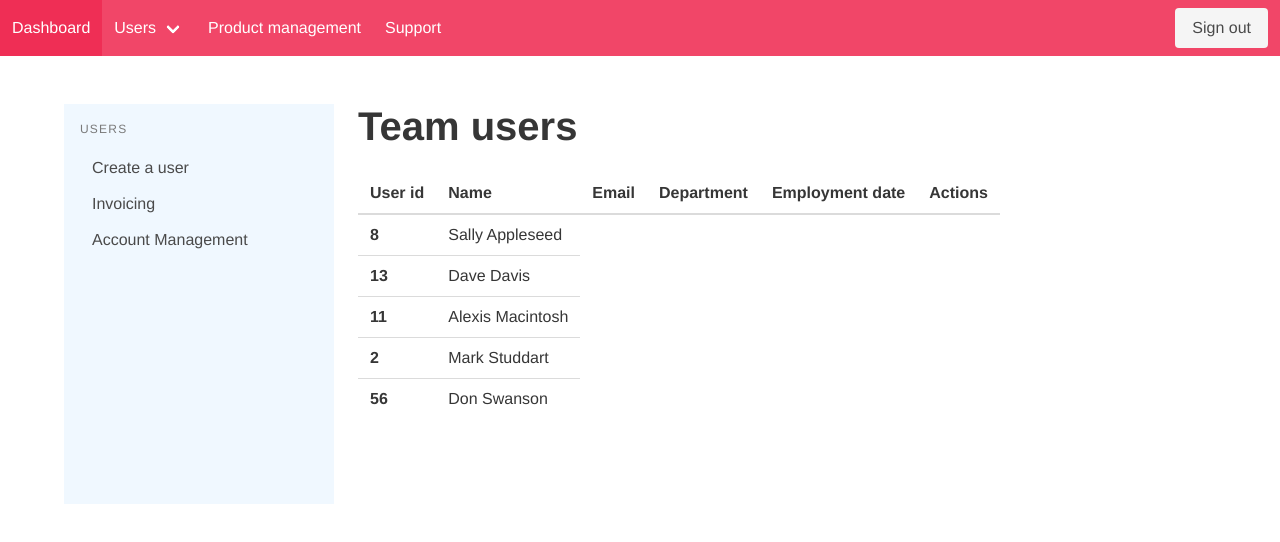
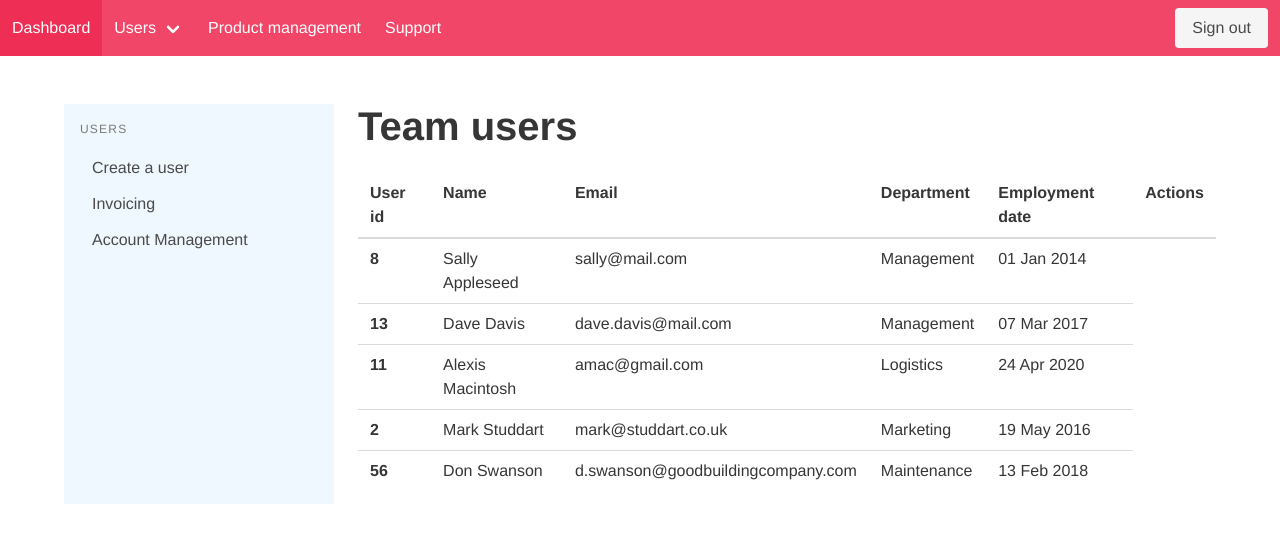
Before and after one commit to josephsegbefia/admindashboard, a React (Create React App) app: page /users in a window 1280 px wide. Shown: the top 542 px of the page. Built offline with nearby package versions, Linux system fonts and the light colour scheme.

Commit message:
Modify users component

```diff
--- a/src/components/Users.jsx
+++ b/src/components/Users.jsx
@@ -29,6 +29,9 @@ const Users = () => {
                   <tr>
                     <th>{user.id}</th>
                     <td>{user.name}</td>
+                    <td>{user.email}</td>
+                    <td>{user.department}</td>
+                    <td>{user.employment_date}</td>
                   </tr>
                 ))
               }
```
